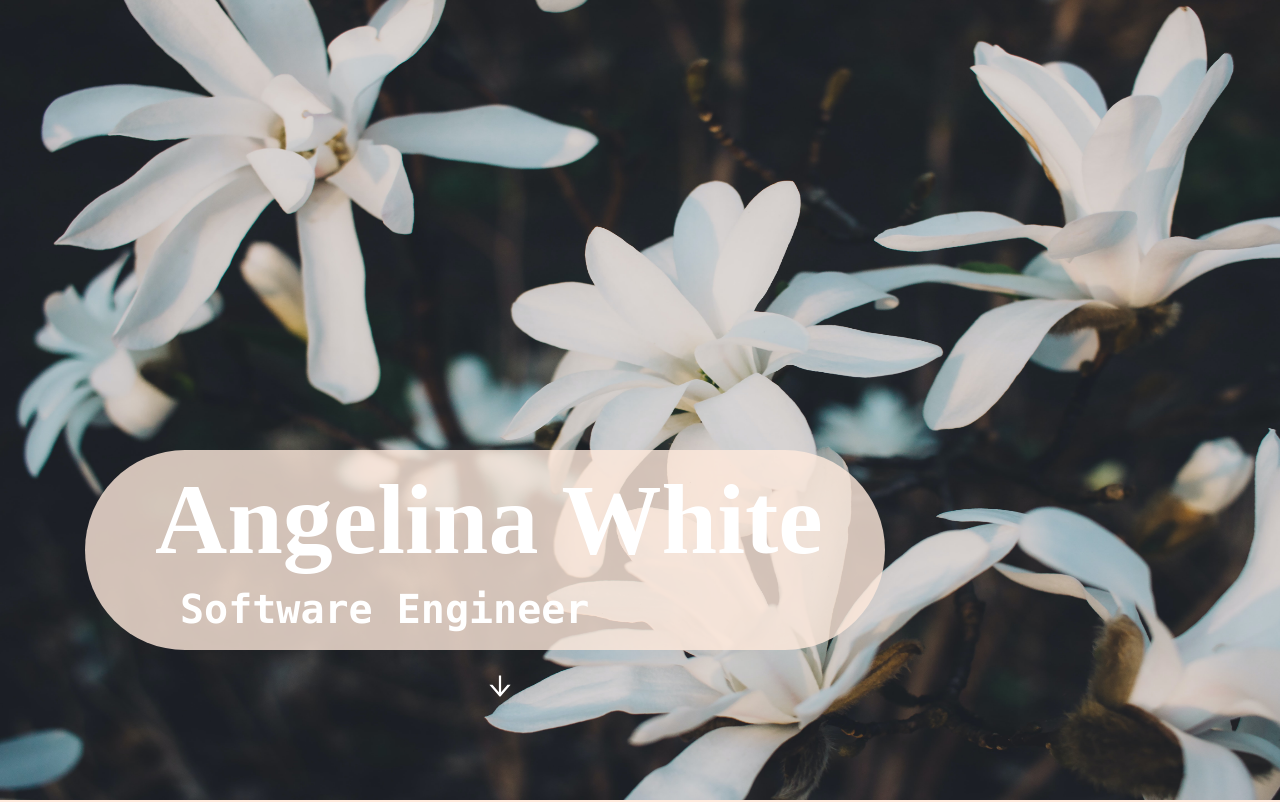
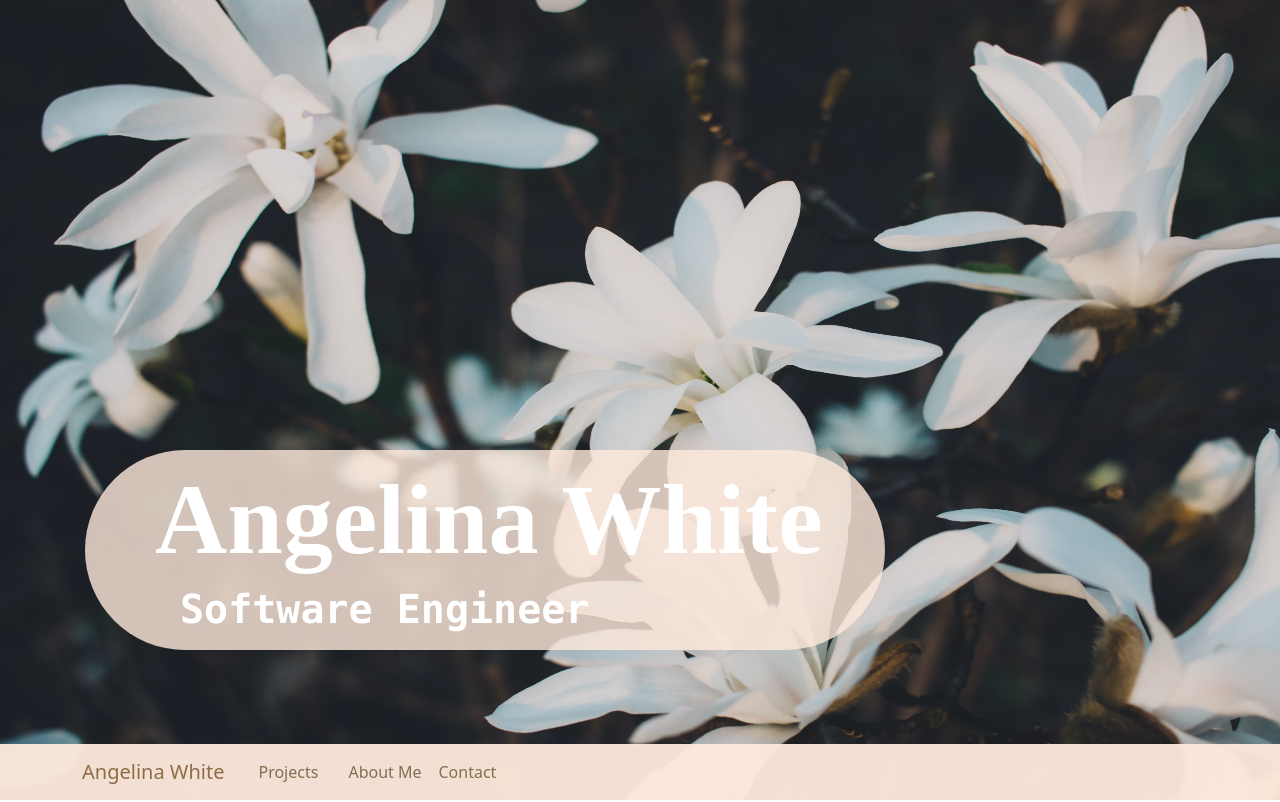
Before and after one commit to angelina-white/Personal-Website, a React (Create React App) app: page / in a window 1280 px wide. Shown: the top 802 px of the page. Built offline with nearby package versions, Linux system fonts and the light colour scheme.

Commit message:
move navbar up

```diff
--- a/src/App.css
+++ b/src/App.css
@@ -7,7 +7,7 @@
 /* navbar */
 #navbar {
     position: sticky;
-    top: 0;
+    top: 0px;
     background-color: #FFEADD;
     opacity: .95;
     z-index: 1;
@@ -50,7 +50,7 @@
 
 /* home */
 #homeContainer {
-    height: 100vh;
+    height: 93vh;
     width: 1440px;
 }
 
--- a/src/Components/Home.js
+++ b/src/Components/Home.js
@@ -33,7 +33,7 @@ function Home()
                     <h1 id="homeTitle">Angelina White</h1>
                     <h2 id="homeTitle2">Software Engineer</h2>
                 </div>
-                <p id="homeArrow" onClick={ handleClickArrow }><AiOutlineArrowDown /></p>
+                {/* <p id="homeArrow" onClick={ handleClickArrow }><AiOutlineArrowDown /></p> */}
             </div>
         </div>
     )
```
